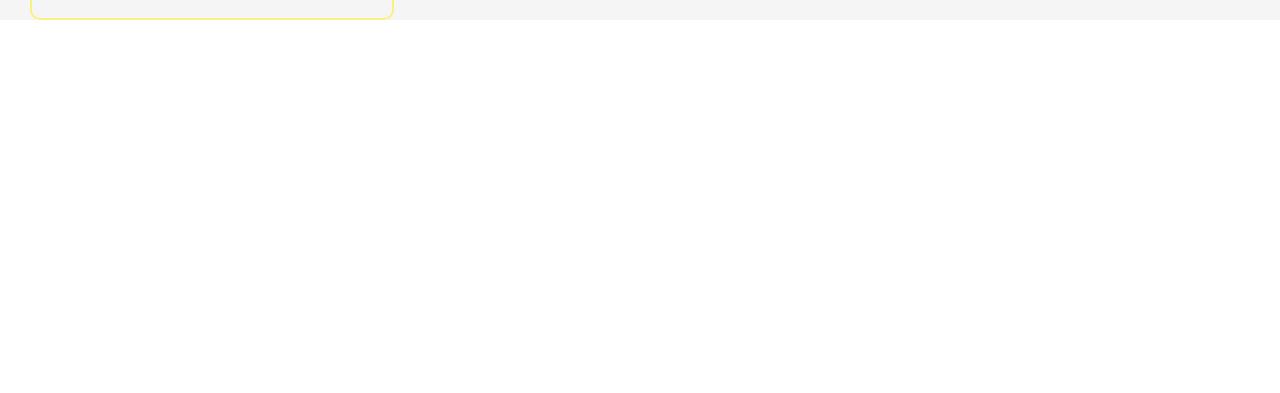
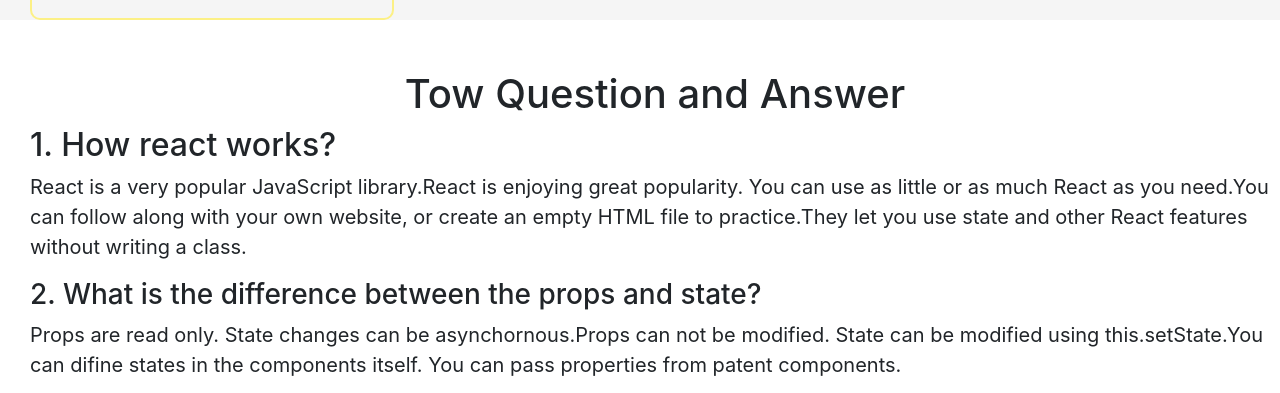
Before and after one commit to partho2589/phone-shop, a React (Create React App) app: page / in a window 1280 px wide. Shown: the part 2411-2804 px from the top of the page. Before the commit the page ends 2431 px from the top, so only its background shows below. Built offline with nearby package versions, Linux system fonts and the light colour scheme.

Commit message:
add question

```diff
--- a/src/App.js
+++ b/src/App.js
@@ -1,11 +1,13 @@
 
 import './App.css';
+import Question from './components/Question/Question';
 import Shop from './components/Shop/Shop';
 
 function App() {
   return (
     <div className="App">
       <Shop></Shop>
+      <Question></Question>
     </div>
   );
 }
--- /dev/null
+++ b/src/components/Question/Question.css
@@ -0,0 +1,11 @@
+
+.qu-container{
+    margin-top: 50px;
+    margin-left: 30px;
+}
+.heading{
+   text-align: center;
+}
+.qu-container p {
+    font-size: 20px;
+}
--- /dev/null
+++ b/src/components/Question/Question.js
@@ -0,0 +1,17 @@
+import React from 'react';
+import './Question.css'
+const Question = () => {
+    return (
+        <div className='qu-container'>
+            <h1 className='heading'>
+                Tow Question and Answer
+            </h1>
+            <h2>1. How react works?</h2>
+            <p>React is a very popular JavaScript library.React is enjoying great popularity. You can use as little or as much React as you need.You can follow along with your own website, or create an empty HTML file to practice.They let you use state and other React features without writing a class.</p>
+            <h3>2. What is the difference between the props and state?</h3>
+            <p>Props are read only. State changes can be asynchornous.Props can not be modified. State can be modified using this.setState.You can difine states in the components itself. You can pass properties from patent components.</p>
+        </div>
+    );
+};
+
+export default Question;
--- a/src/components/Shop/Shop.css
+++ b/src/components/Shop/Shop.css
@@ -13,6 +13,7 @@
     gap:  45px;
     margin-top: 80px;
     margin-left: 30px;
+
 
 }
 .cart-container{
```
Also changed, not shown: 1 other file (tests, documents, lock files or other folders).
